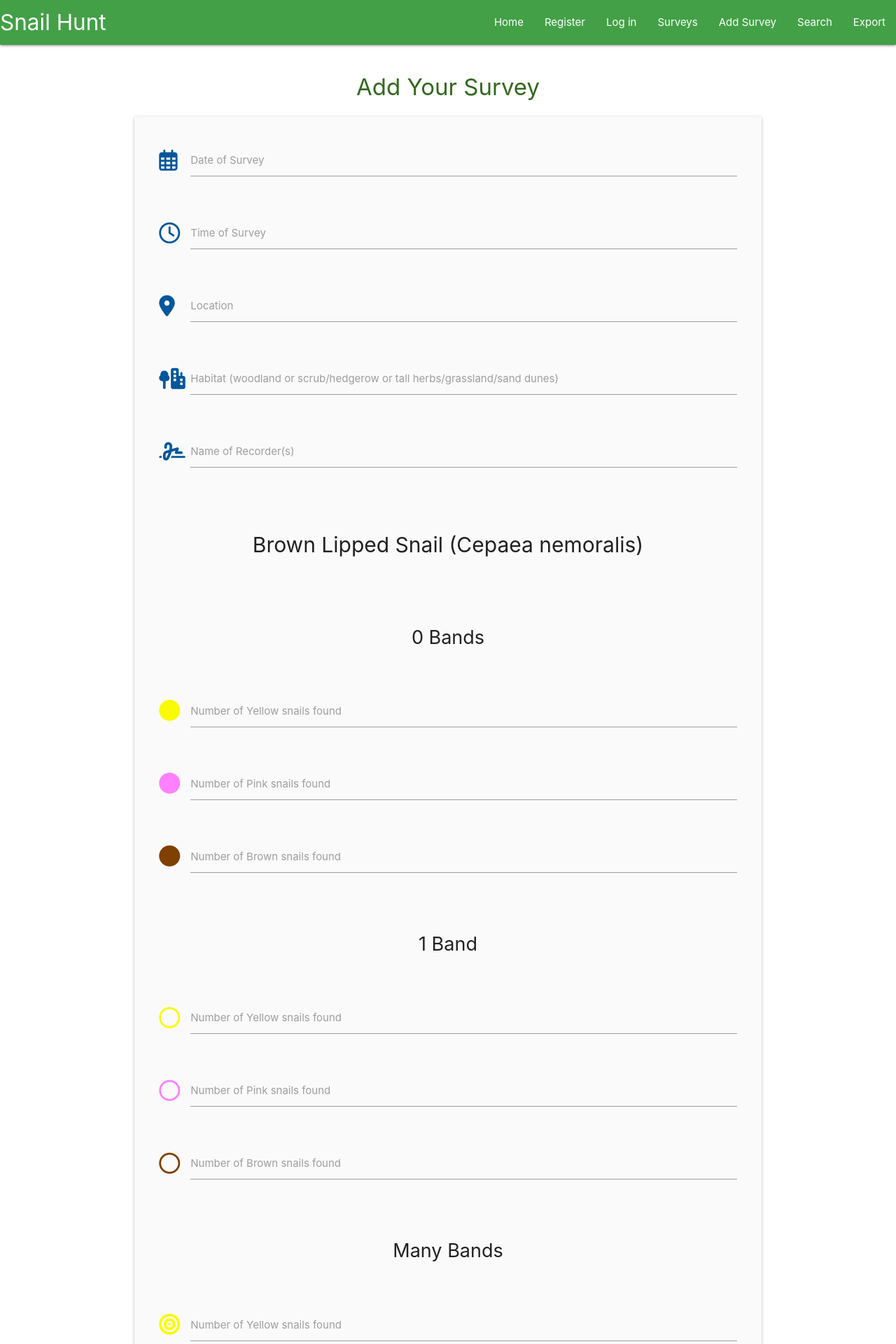
After one commit to cjns/Milestone-3--The-Snail-Hunt, a Flask app: page /add_survey in a window 1280 px wide. The commit adds this page. Shown: the top 1920 px of the page at 70% size. Run offline with Flask 3, Linux system fonts and the light colour scheme; some libraries are stand-ins or nearby versions.

Commit message:
Update naming conventions, routes, and models.

```diff
--- a/snailmanager/routes.py
+++ b/snailmanager/routes.py
@@ -1,6 +1,6 @@
 from flask import render_template, request, redirect, url_for
 from snailmanager import app, db
-from snailmanager.models import User, Observation
+from snailmanager.models import User, Survey
 
 
 @app.route("/")
@@ -8,26 +8,42 @@ def home():
     return render_template("home.html")
 
 
-@app.route("/data")
-def data():
-    return render_template("data.html")
+@app.route("/surveys")
+def surveys():
+    surveys = list(Survey.query.order_by(Survey.survey_date).all())
+    return render_template("surveys.html", surveys=surveys)
 
 
-@app.route("/add_data", methods=["GET", "POST"])
-def add_data():
+@app.route("/add_survey", methods=["GET", "POST"])
+def add_survey():
     if request.method == "POST":
         # Retrieve form data
-        new_observation = Observation(
-            observation_date=request.form.get("observation_date"),
-            observation_time=request.form.get("observation_time"),
-            snail_colour=request.form.get("snail_colour"),
-            banding_count=request.form.get("banding_count"),
-            observation_count=request.form.get("observation_count"),
-            habitat=request.form.get("habitat"),
-            location=request.form.get("location"),
-            recorder=request.form.get("recorder")
+        new_survey = Survey(
+            survey_date=request.form.get("survey_date"),
+            survey_time=request.form.get("survey_time"),
+            yellow_brown_lipped_snail_0_bands=request.form.get("yellow_brown_lipped_snail_0_bands"),
+            pink_brown_lipped_snail_0_bands=request.form.get("pink_brown_lipped_snail_0_bands"),
+            brown_brown_lipped_snail_0_bands=request.form.get("brown_brown_lipped_snail_0_bands"),
+            yellow_brown_lipped_snail_1_band=request.form.get("yellow_brown_lipped_snail_1_band"),
+            pink_brown_lipped_snail_1_band=request.form.get("pink_brown_lipped_snail_1_band"),
+            brown_brown_lipped_snail_1_band=request.form.get("brown_brown_lipped_snail_1_band"),
+            yellow_brown_lipped_snail_many_bands=request.form.get("yellow_brown_lipped_snail_many_bands"),
+            pink_brown_lipped_snail_many_bands=request.form.get("pink_brown_lipped_snail_many_bands"),
+            brown_brown_lipped_snail_many_bands=request.form.get("brown_brown_lipped_snail_many_bands"),
+            yellow_white_lipped_snail_0_bands=request.form.get("yellow_white_lipped_snail_0_bands"),
+            pink_white_lipped_snail_0_bands=request.form.get("pink_white_lipped_snail_0_bands"),
+            brown_white_lipped_snail_0_bands=request.form.get("brown_white_lipped_snail_0_bands"),
+            yellow_white_lipped_snail_1_band=request.form.get("yellow_white_lipped_snail_1_band"),
+            pink_white_lipped_snail_1_band=request.form.get("pink_white_lipped_snail_1_band"),
+            brown_white_lipped_snail_1_band=request.form.get("brown_white_lipped_snail_1_band"),
+            yellow_white_lipped_snail_many_bands=request.form.get("yellow_white_lipped_snail_many_bands"),
+            pink_white_lipped_snail_many_bands=request.form.get("pink_white_lipped_snail_many_bands"),
+            brown_white_lipped_snail_many_bands=request.form.get("brown_white_lipped_snail_many_bands"),
+            survey_habitat=request.form.get("survey_habitat"),
+            survey_location=request.form.get("survey_location"),
+            survey_recorder=request.form.get("survey_recorder")
         )
-        db.session.add(new_observation)
+        db.session.add(new_survey)
         db.session.commit()
-        return redirect(url_for("data"))
-    return render_template("add_data.html")
+        return redirect(url_for("surveys"))
+    return render_template("add_survey.html")
--- a/snailmanager/static/css/style.css
+++ b/snailmanager/static/css/style.css
@@ -8,3 +8,28 @@ body {
   main {
     flex: 1 0 auto;
   }
+
+  /* Headings */
+  h1 {
+    font-size: 2.2rem;
+  }
+
+  h2 {
+    font-size: 2rem;
+  }
+
+  h3 {
+    font-size: 1.8rem;
+  }
+
+  h4 {
+    font-size: 1.6rem;
+  }
+
+  h5 {
+    font-size: 1.4rem;
+  }
+
+  h6 {
+    font-size: 1.2rem;
+  }
--- /dev/null
+++ b/snailmanager/templates/add_survey.html
@@ -0,0 +1,269 @@
+{% extends "base.html" %}
+{% block content %}
+
+<h1 class="light-green-text text-darken-4 center-align">Add Your Survey</h1>
+
+<div class="row card-panel grey lighten-5">
+    <form class="col s12" method="POST" action="{{ url_for('add_survey') }}">
+        <!-- Observation Date -->
+        <div class="row">
+            <div class="input-field col s12">
+                <i class="fa-regular fa-calendar-days prefix light-blue-text text-darken-4"></i>
+                <input id="observation_date" name="observation_date" type="text" class="validate">
+                <label for="observation_date">Date of Survey</label>
+            </div>
+        </div>
+        <!-- Observation Time -->
+        <div class="row">
+            <div class="input-field col s12">
+                <i class="fa-regular fa-clock prefix light-blue-text text-darken-4"></i>
+                <input id="observation_time" name="observation_time" type="text" class="validate">
+                <label for="observation_time">Time of Survey</label>
+            </div>
+        </div>
+        <!-- Location -->
+        <div class="row">
+            <div class="input-field col s12">
+                <i class="fa-solid fa-location-dot prefix light-blue-text text-darken-4"></i>
+                <input id="location" name="location" type="text" class="validate">
+                <label for="location">Location</label>
+            </div>
+        </div>
+        <!-- Habitat -->
+        <div class="row">
+            <div class="input-field col s12">
+                <i class="fa-solid fa-tree-city prefix light-blue-text text-darken-4"></i>
+                <input id="habitat" name="habitat" type="text" class="validate">
+                <label for="habitat">Habitat (woodland or scrub/hedgerow or tall herbs/grassland/sand dunes)</label>
+            </div>
+        </div>
+        <!-- Recorder -->
+        <div class="row">
+            <div class="input-field col s12">
+                <i class="fa-solid fa-signature prefix light-blue-text text-darken-4"></i>
+                <input id="recorder" name="recorder" type="text" class="validate">
+                <label for="recorder">Name of Recorder(s)</label>
+            </div>
+        </div>
+        <!-- Brown Lipped Snails -->
+        <div class="row">
+            <div class="input-field col s12 center">
+                <h2>Brown Lipped Snail (Cepaea nemoralis)</h2>
+            </div>
+        </div>
+        <!-- 0 Bands -->
+        <div class="row">
+            <div class="input-field col s12 center">
+                <h3>0 Bands</h3>
+            </div>
+        </div>
+        <!-- Yellow, Brown Lipped Snail, 0 Bands -->
+        <div class="row">
+            <div class="input-field col s12">
+                <i class="fa-solid fa-circle prefix light-blue-text text-darken-4" style="color: #fbfb00 !important;"></i>
+                <input id="yellow_brown_lipped_snail_0_bands" name="yellow_brown_lipped_snail_0_bands" type="text"
+                    class="validate">
+                <label for="yellow_brown_lipped_snail_0_bands">Number of Yellow snails found</label>
+            </div>
+        </div>
+        <!-- Pink, Brown Lipped Snail, 0 Bands -->
+        <div class="row">
+            <div class="input-field col s12">
+                <i class="fa-solid fa-circle prefix light-blue-text text-darken-4" style="color: #ff80ff !important;"></i>
+                <input id="pink_brown_lipped_snail_0_bands" name="pink_brown_lipped_snail_0_bands" type="text"
+                    class="validate">
+                <label for="pink_brown_lipped_snail_0_bands">Number of Pink snails found</label>
+            </div>
+        </div>
+        <!-- Brown, Brown Lipped Snail, 0 Bands -->
+        <div class="row">
+            <div class="input-field col s12">
+                <i class="fa-solid fa-circle prefix light-blue-text text-darken-4" style="color: #804000 !important;"></i>
+                <input id="brown_brown_lipped_snail_0_bands" name="brown_brown_lipped_snail_0_bands" type="text"
+                    class="validate">
+                <label for="brown_brown_lipped_snail_0_bands">Number of Brown snails found</label>
+            </div>
+        </div>
+        <!-- 1 Bands -->
+        <div class="row">
+            <div class="input-field col s12 center">
+                <h3>1 Band</h3>
+            </div>
+        </div>
+        <!-- Yellow, Brown Lipped Snail, 1 Band -->
+        <div class="row">
+            <div class="input-field col s12">
+                <i class="fa-regular fa-circle prefix light-blue-text text-darken-4" style="color: #fbfb00 !important;"></i>
+                <input id="yellow_brown_lipped_snail_1_band" name="yellow_brown_lipped_snail_1_band" type="text"
+                    class="validate">
+                <label for="yellow_brown_lipped_snail_1_band">Number of Yellow snails found</label>
+            </div>
+        </div>
+        <!-- Pink, Brown Lipped Snail, 1 Band -->
+        <div class="row">
+            <div class="input-field col s12">
+                <i class="fa-regular fa-circle prefix light-blue-text text-darken-4" style="color: #ff80ff !important;"></i>
+                <input id="pink_brown_lipped_snail_1_band" name="pink_brown_lipped_snail_1_band" type="text"
+                    class="validate">
+                <label for="pink_brown_lipped_snail_1_band">Number of Pink snails found</label>
+            </div>
+        </div>
+        <!-- Brown, Brown Lipped Snail, 1 Band -->
+        <div class="row">
+            <div class="input-field col s12">
+                <i class="fa-regular fa-circle prefix light-blue-text text-darken-4" style="color: #804000 !important;"></i>
+                <input id="brown_brown_lipped_snail_1_band" name="brown_brown_lipped_snail_1_band" type="text"
+                    class="validate">
+                <label for="brown_brown_lipped_snail_1_band">Number of Brown snails found</label>
+            </div>
+        </div>
+        <!-- Many Bands -->
+        <div class="row">
+            <div class="input-field col s12 center">
+                <h3>Many Bands</h3>
+            </div>
+        </div>
+        <!-- Yellow, Brown Lipped Snail, Many Bands -->
+        <div class="row">
+            <div class="input-field col s12">
+                <i class="fa-solid fa-bullseye prefix light-blue-text text-darken-4" style="color: #fbfb00 !important;"></i>
+                <input id="yellow_brown_lipped_snail_many_bands" name="yellow_brown_lipped_snail_many_bands" type="text"
+                    class="validate">
+                <label for="yellow_brown_lipped_snail_many_bands">Number of Yellow snails found</label>
+            </div>
+        </div>
+        <!-- Pink, Brown Lipped Snail, Many Bands -->
+        <div class="row">
+            <div class="input-field col s12">
+                <i class="fa-solid fa-bullseye prefix light-blue-text text-darken-4" style="color: #ff80ff !important;"></i>
+                <input id="pink_brown_lipped_snail_many_bands" name="pink_brown_lipped_snail_many_bands" type="text"
+                    class="validate">
+                <label for="pink_brown_lipped_snail_many_bands">Number of Pink snails found</label>
+            </div>
+        </div>
+        <!-- Brown, Brown Lipped Snail, Many Bands -->
+        <div class="row">
+            <div class="input-field col s12">
+                <i class="fa-solid fa-bullseye prefix light-blue-text text-darken-4" style="color: #804000 !important;"></i>
+                <input id="brown_brown_lipped_snail_many_bands" name="brown_brown_lipped_snail_many_bands" type="text"
+                    class="validate">
+                <label for="brown_brown_lipped_snail_many_bands">Number of Brown snails found</label>
+            </div>
+        </div>
+        <!-- White Lipped Snails -->
+        <div class="row">
+            <div class="input-field col s12 center">
+                <h2>White Lipped Snail (Cepaea hortensis)</h2>
+            </div>
+        </div>
+        <!-- 0 Bands -->
+        <div class="row">
+            <div class="input-field col s12 center">
+                <h3>0 Bands</h3>
+            </div>
+        </div>
+        <!-- Yellow, White Lipped Snail, 0 Band -->
+        <div class="row">
+            <div class="input-field col s12">
+                <i class="fa-solid fa-circle prefix light-blue-text text-darken-4" style="color: #fbfb00 !important;"></i>
+                <input id="yellow_white_lipped_snail_0_bands" name="yellow_white_lipped_snail_0_bands" type="text"
+                    class="validate">
+                <label for="yellow_white_lipped_snail_0_bands">Number of Yellow snails found</label>
+            </div>
+        </div>
+        <!-- Pink, White Lipped Snail, 0 Band -->
+        <div class="row">
+            <div class="input-field col s12">
+                <i class="fa-solid fa-circle prefix light-blue-text text-darken-4" style="color: #ff80ff !important;"></i>
+                <input id="pink_white_lipped_snail_0_bands" name="pink_white_lipped_snail_0_bands" type="text"
+                    class="validate">
+                <label for="pink_white_lipped_snail_0_bands">Number of Pink snails found</label>
+            </div>
+        </div>
+        <!-- Brown, White Lipped Snail, 0 Band -->
+        <div class="row">
+            <div class="input-field col s12">
+                <i class="fa-solid fa-circle prefix light-blue-text text-darken-4" style="color: #804000 !important;"></i>
+                <input id="brown_white_lipped_snail_0_bands" name="brown_white_lipped_snail_0_bands" type="text"
+                    class="validate">
+                <label for="brown_white_lipped_snail_0_bands">Number of Brown snails found</label>
+            </div>
+        </div>
+        <!-- 1 Band -->
+        <div class="row">
+            <div class="input-field col s12 center">
+                <h3>1 Band</h3>
+            </div>
+        </div>
+        <!-- Yellow, White Lipped Snail, 1 Band -->
+        <div class="row">
+            <div class="input-field col s12">
+                <i class="fa-regular fa-circle prefix light-blue-text text-darken-4" style="color: #fbfb00 !important;"></i>
+                <input id="yellow_white_lipped_snail_1_band" name="yellow_white_lipped_snail_1_band" type="text"
+                    class="validate">
+                <label for="yellow_white_lipped_snail_1_band">Number of Yellow snails found</label>
+            </div>
+        </div>
+        <!-- Pink, White Lipped Snail, 1 Band -->
+        <div class="row">
+            <div class="input-field col s12">
+                <i class="fa-regular fa-circle prefix light-blue-text text-darken-4" style="color: #ff80ff !important;"></i>
+                <input id="pink_white_lipped_snail_1_band" name="pink_white_lipped_snail_1_band" type="text"
+                    class="validate">
+                <label for="pink_white_lipped_snail_1_band">Number of Pink snails found</label>
+            </div>
+        </div>
+        <!-- Brown, White Lipped Snail, 1 Band -->
+        <div class="row">
+            <div class="input-field col s12">
+                <i class="fa-regular fa-circle prefix light-blue-text text-darken-4" style="color: #804000 !important;"></i>
+                <input id="brown_white_lipped_snail_1_band" name="brown_white_lipped_snail_1_band" type="text"
+                    class="validate">
+                <label for="brown_white_lipped_snail_1_band">Number of Brown snails found</label>
+            </div>
+        </div>
+        <!-- Many Bands -->
+        <div class="row">
+            <div class="input-field col s12 center">
+                <h3>Many Bands</h3>
+            </div>
+        </div>
+        <!-- Yellow, White Lipped Snail, Many Bands -->
+        <div class="row">
+            <div class="input-field col s12">
+                <i class="fa-solid fa-bullseye prefix light-blue-text text-darken-4" style="color: #fbfb00 !important;"></i>
+                <input id="yellow_white_lipped_snail_many_bands" name="yellow_white_lipped_snail_many_bands" type="text"
+                    class="validate">
+                <label for="yellow_white_lipped_snail_many_bands">Number of Yellow snails found</label>
+            </div>
+        </div>
+        <!-- Pink, White Lipped Snail, Many Bands -->
+        <div class="row">
+            <div class="input-field col s12">
+                <i class="fa-solid fa-bullseye prefix light-blue-text text-darken-4" style="color: #ff80ff !important;"></i>
+                <input id="pink_white_lipped_snail_many_bands" name="pink_white_lipped_snail_many_bands" type="text"
+                    class="validate">
+                <label for="pink_white_lipped_snail_many_bands">Number of Pink snails found</label>
+            </div>
+        </div>
+        <!-- Brown, White Lipped Snail, Many Bands -->
+        <div class="row">
+            <div class="input-field col s12">
+                <i class="fa-solid fa-bullseye prefix light-blue-text text-darken-4" style="color: #804000 !important;"></i>
+                <input id="brown_white_lipped_snail_many_bands" name="brown_white_lipped_snail_many_bands" type="text"
+                    class="validate">
+                <label for="brown_white_lipped_snail_many_bands">Number of Brown snails found</label>
+            </div>
+        </div>
+        <!-- Submit Button -->
+        <div class="row">
+            <div class="col s12 center-align">
+                <button type="submit" class="btn-large light-green darken-1">
+                    Add Survey <i class="fa-regular fa-square-plus right"></i>
+                </button>
+            </div>
+        </div>
+    </form>
+</div>
+
+{% endblock %}
--- a/snailmanager/templates/base.html
+++ b/snailmanager/templates/base.html
@@ -21,8 +21,8 @@
                     <li><a href="{{ url_for('home') }}">Home</a></li>
                     <li><a href="">Register</a></li>
                     <li><a href="">Log in</a></li>
-                    <li><a href="{{ url_for('data') }}">Data</a></li>
-                    <li><a href="{{ url_for('add_data') }}">Add Data</a></li>
+                    <li><a href="{{ url_for('surveys') }}">Surveys</a></li>
+                    <li><a href="{{ url_for('add_survey') }}">Add Survey</a></li>
                     <li><a href="">Search</a></li>
                     <li><a href="">Export</a></li>
                 </ul>
@@ -33,8 +33,8 @@
             <li><a href="{{ url_for('home') }}">Home</a></li>
             <li><a href="">Register</a></li>
             <li><a href="">Log in</a></li>
-            <li><a href="{{ url_for('data') }}">Data</a></li>
-            <li><a href="{{ url_for('add_data') }}">Add Data</a></li>
+            <li><a href="{{ url_for('surveys') }}">Surveys</a></li>
+            <li><a href="{{ url_for('add_survey') }}">Add Survey</a></li>
             <li><a href="">Search</a></li>
             <li><a href="">Export</a></li>
         </ul>
```
Also changed, not shown: snailmanager/models.py (+50 -17 lines), snailmanager/templates/add_data.html (deleted, +0 -83 lines), snailmanager/templates/data.html (deleted, +0 -13 lines), snailmanager/templates/surveys.html (added, +51 -0 lines).
